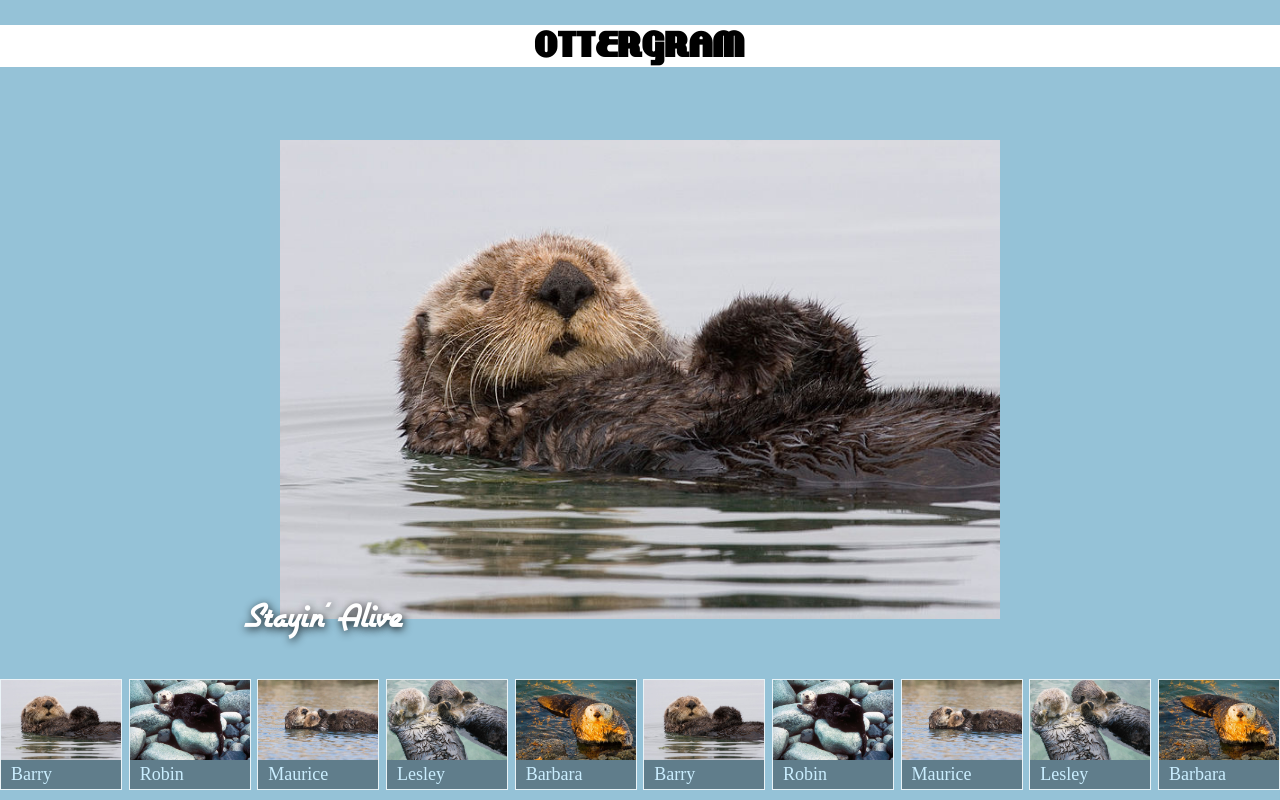
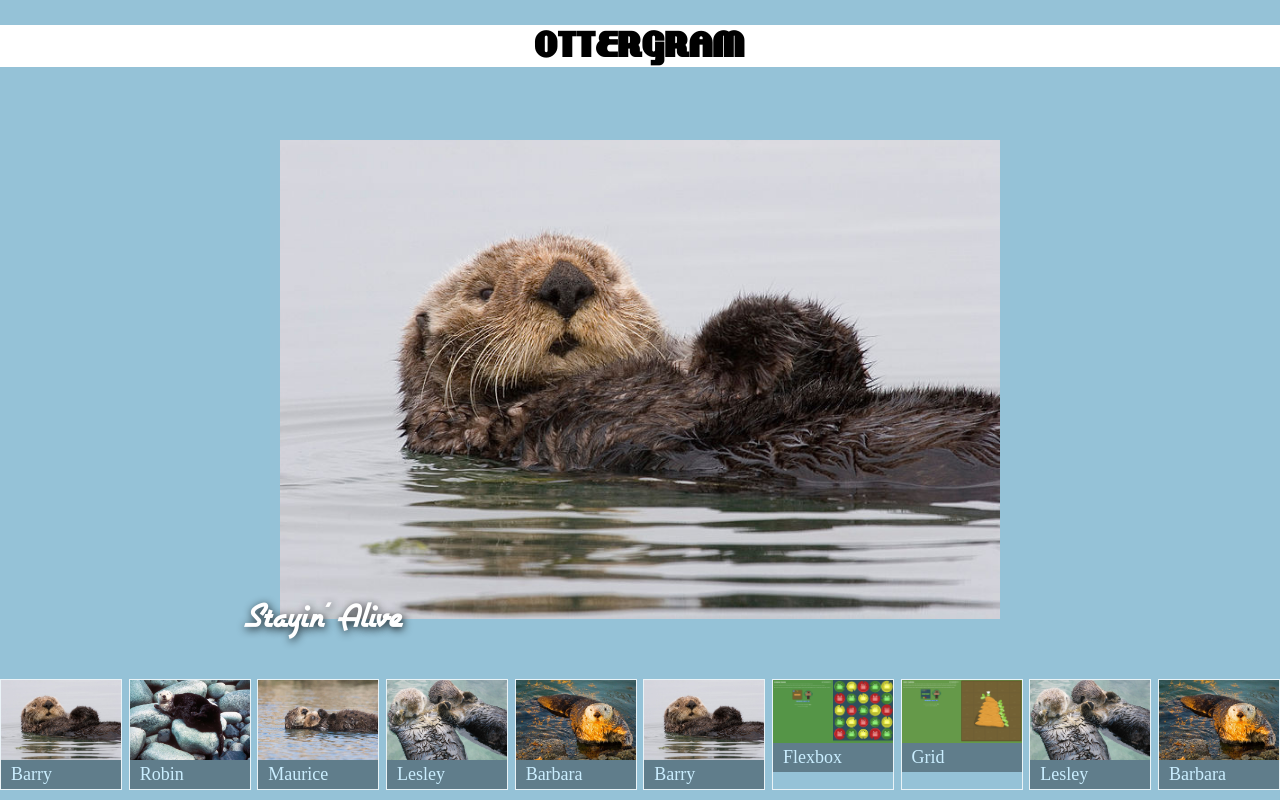
Before and after one commit to atran1015/ottergram, a plain HTML site: page index.html in a window 1280 px wide. Drawn offline with nearby package versions, Linux system fonts and the light colour scheme.

Commit message:
Used beautify and added screenshots to thumbnail list

```diff
--- a/index.html
+++ b/index.html
@@ -1,5 +1,6 @@
 <!DOCTYPE html>
 <html lang="en">
+
 <head>
     <meta charset="UTF-8">
     <meta http-equiv="X-UA-Compatible" content="IE=edge">
@@ -8,23 +9,34 @@
     <link rel="stylesheet" href="https://cdnjs.cloudflare.com/ajax/libs/normalize/8.0.1/normalize.min.css">
     <link rel="stylesheet" href="stylesheets/styles.css">
 </head>
+
 <body>
     <header class="main-header">
         <h1 class="logo-text">ottergram</h1>
     </header>
     <main class="main-content">
         <ul class="thumbnail-list">
-        <li class="thumbnail-item"><a href="#"><img class="thumbnail-image" src="img/otter1.jpg" alt="Barry the Otter"><span class="thumbnail-title">Barry</span></a></li>
-        <li class="thumbnail-item"><a href="#"><img class="thumbnail-image" src="img/otter2.jpg" alt="Robin the Otter"><span class="thumbnail-title">Robin</span></a></li>
-        <li class="thumbnail-item"><a href="#"><img class="thumbnail-image" src="img/otter3.jpg" alt="Maurice the Otter"><span class="thumbnail-title">Maurice</span></a></li>
-        <li class="thumbnail-item"><a href="#"><img class="thumbnail-image" src="img/otter4.jpg" alt="Lesley the Otter"><span class="thumbnail-title">Lesley</span></a></li>
-        <li class="thumbnail-item"><a href="#"><img class="thumbnail-image" src="img/otter5.jpg" alt="Barbara the Otter"><span class="thumbnail-title">Barbara</span></a></li>
+            <li class="thumbnail-item"><a href="#"><img class="thumbnail-image" src="img/otter1.jpg"
+                        alt="Barry the Otter"><span class="thumbnail-title">Barry</span></a></li>
+            <li class="thumbnail-item"><a href="#"><img class="thumbnail-image" src="img/otter2.jpg"
+                        alt="Robin the Otter"><span class="thumbnail-title">Robin</span></a></li>
+            <li class="thumbnail-item"><a href="#"><img class="thumbnail-image" src="img/otter3.jpg"
+                        alt="Maurice the Otter"><span class="thumbnail-title">Maurice</span></a></li>
+            <li class="thumbnail-item"><a href="#"><img class="thumbnail-image" src="img/otter4.jpg"
+                        alt="Lesley the Otter"><span class="thumbnail-title">Lesley</span></a></li>
+            <li class="thumbnail-item"><a href="#"><img class="thumbnail-image" src="img/otter5.jpg"
+                        alt="Barbara the Otter"><span class="thumbnail-title">Barbara</span></a></li>
 
-        <li class="thumbnail-item"><a href="#"><img class="thumbnail-image" src="img/otter1.jpg" alt="Barry the Otter"><span class="thumbnail-title">Barry</span></a></li>
-        <li class="thumbnail-item"><a href="#"><img class="thumbnail-image" src="img/otter2.jpg" alt="Robin the Otter"><span class="thumbnail-title">Robin</span></a></li>
-        <li class="thumbnail-item"><a href="#"><img class="thumbnail-image" src="img/otter3.jpg" alt="Maurice the Otter"><span class="thumbnail-title">Maurice</span></a></li>
-        <li class="thumbnail-item"><a href="#"><img class="thumbnail-image" src="img/otter4.jpg" alt="Lesley the Otter"><span class="thumbnail-title">Lesley</span></a></li>
-        <li class="thumbnail-item"><a href="#"><img class="thumbnail-image" src="img/otter5.jpg" alt="Barbara the Otter"><span class="thumbnail-title">Barbara</span></a></li>
+            <li class="thumbnail-item"><a href="#"><img class="thumbnail-image" src="img/otter1.jpg"
+                        alt="Barry the Otter"><span class="thumbnail-title">Barry</span></a></li>
+            <li class="thumbnail-item"><a href="#"><img class="thumbnail-image" src="img/flexboxfroggy.PNG"
+                        alt="Flexbox Froggy"><span class="thumbnail-title">Flexbox</span></a></li>
+            <li class="thumbnail-item"><a href="#"><img class="thumbnail-image" src="img/gridgarden.PNG"
+                        alt="Grid Garden"><span class="thumbnail-title">Grid</span></a></li>
+            <li class="thumbnail-item"><a href="#"><img class="thumbnail-image" src="img/otter4.jpg"
+                        alt="Lesley the Otter"><span class="thumbnail-title">Lesley</span></a></li>
+            <li class="thumbnail-item"><a href="#"><img class="thumbnail-image" src="img/otter5.jpg"
+                        alt="Barbara the Otter"><span class="thumbnail-title">Barbara</span></a></li>
 
 
         </ul>
@@ -38,4 +50,5 @@
     </main>
 
 </body>
+
 </html>
--- a/stylesheets/styles.css
+++ b/stylesheets/styles.css
@@ -20,7 +20,8 @@
     font-style: normal;
 }
 
-html, body {
+html,
+body {
     height: 100%;
 }
 
```
Lines whose indentation alone changed are shown as unchanged.
